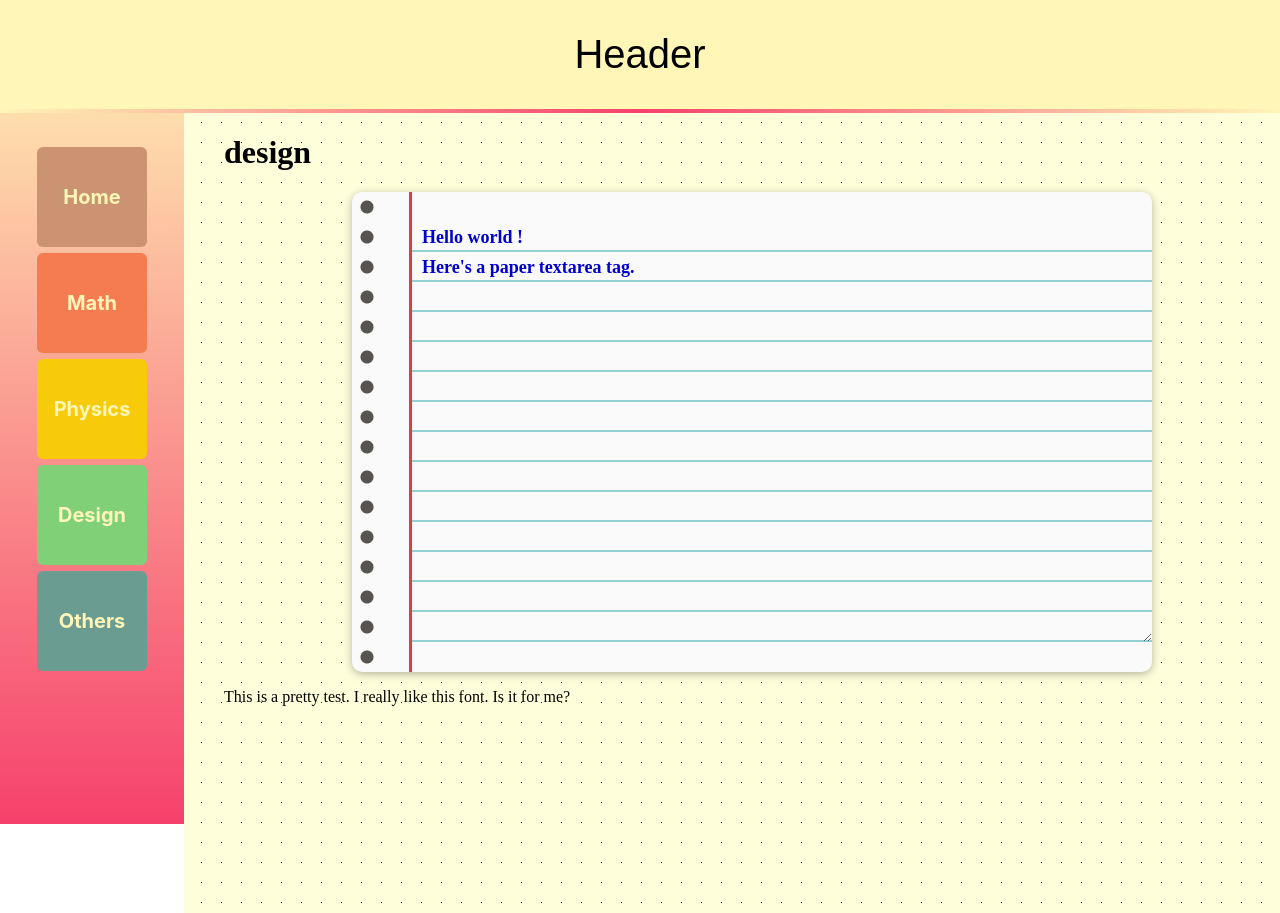
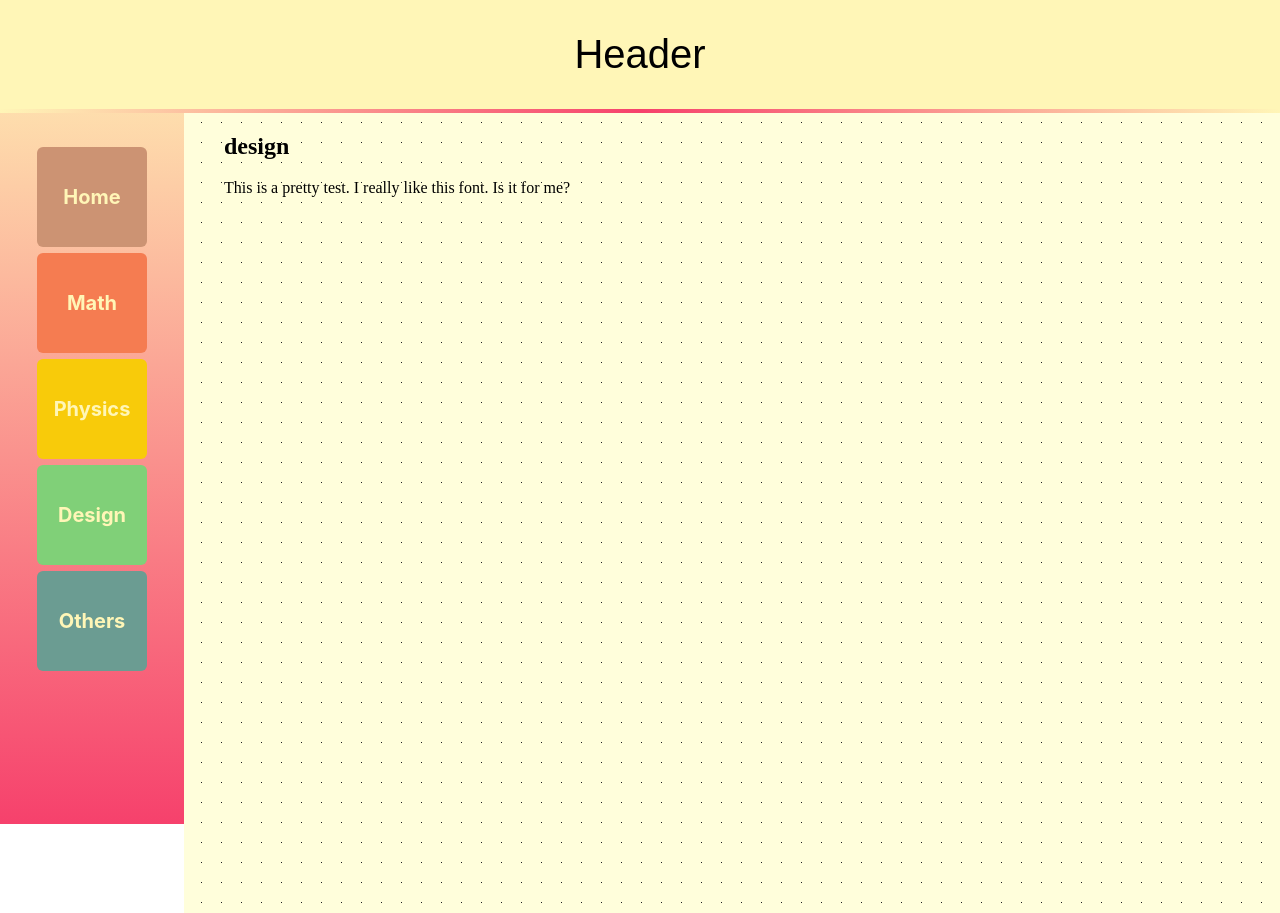
Before and after one commit to AdorianM/AdorianM.github.io, a React (Create React App) app: page /design/design in a window 1280 px wide. Built offline with nearby package versions, Linux system fonts and the light colour scheme.

Commit message:
small article change

```diff
--- a/src/pages/Article.tsx
+++ b/src/pages/Article.tsx
@@ -9,11 +9,11 @@ const Article = () => {
     const params = useParams()
 
     return (
-        <div className="content-panel article">
+        <article className="content-panel">
             <h1>{params.title}</h1>
-            <Paper />
+            {/* <Paper /> */}
             <p> This is a pretty test. I really like this font. Is it for me? </p>
-        </div>
+        </article>
     );
 }
 
--- a/src/scss/Article.scss
+++ b/src/scss/Article.scss
@@ -1,4 +1,4 @@
-.article {
+article {
     /* font-family: 'Itim', cursive; */
     font-family: 'Comic Neue', cursive;
 }
```
